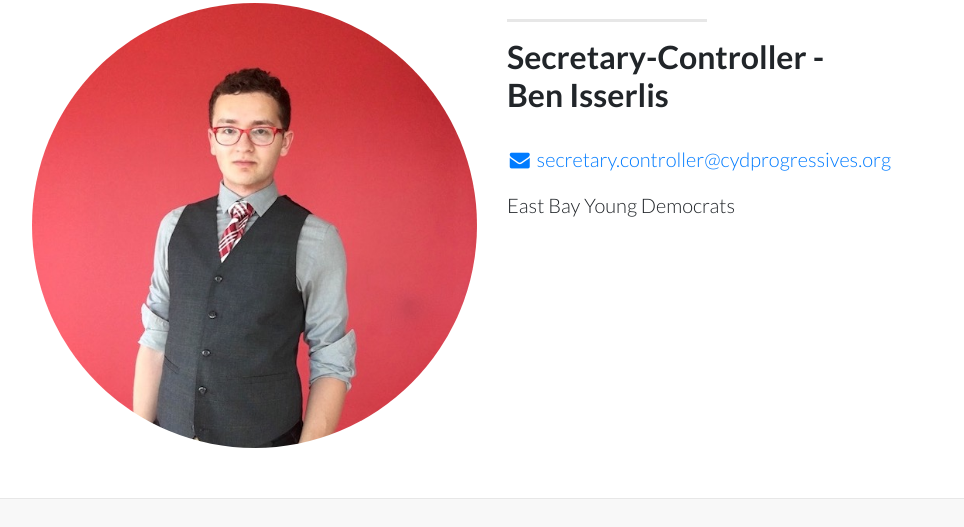
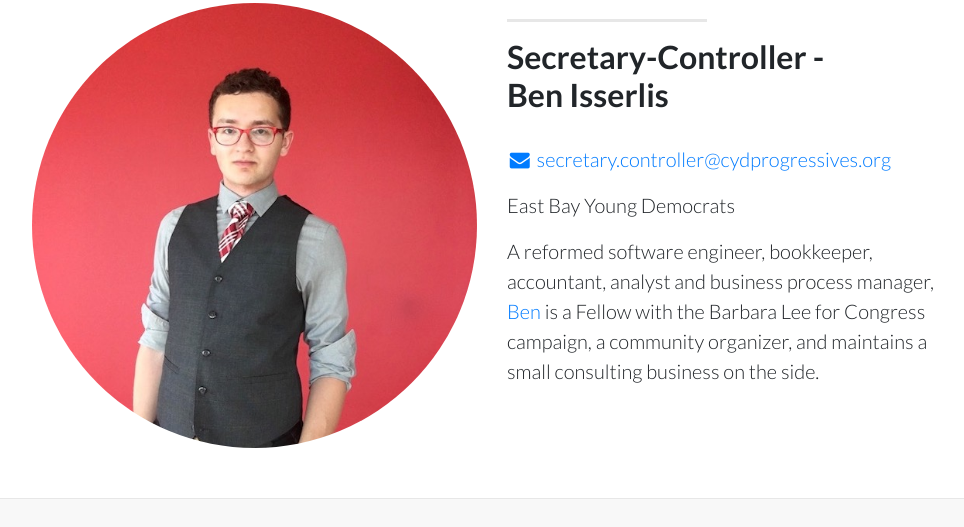
Before and after one commit to CYD-Progressives/cyd-progressives, a website: page officers.html in a window 1280 px wide. Shown: the part 3488-4015 px from the top of the page, without its empty margins (148-1112 px from the left). Drawn offline with Linux system fonts and the light colour scheme.

Commit message:
Adds bio

```diff
--- a/officers.html
+++ b/officers.html
@@ -180,6 +180,7 @@
             <h2 class="section-heading">Secretary-Controller -<br>Ben Isserlis</h2>
             <p class="lead"><a target="_blank" href="mailto:secretary.controller@cydprogressives.org"><i class="fa fa-envelope fa-fw"></i> secretary.controller@cydprogressives.org</a></p>
             <p class="lead">East Bay Young Democrats</p>
+            <p class="lead">A reformed software engineer, bookkeeper, accountant, analyst and business process manager, <a href="http://isserl.is">Ben</a> is a Fellow with the Barbara Lee for Congress campaign, a community organizer, and maintains a small consulting business on the side.</p>
           </div>
           <div class="col-lg-5 ml-auto order-lg-1">
             <img class="img-fluid portrait" src="img/ben.jpg" alt="">
```
